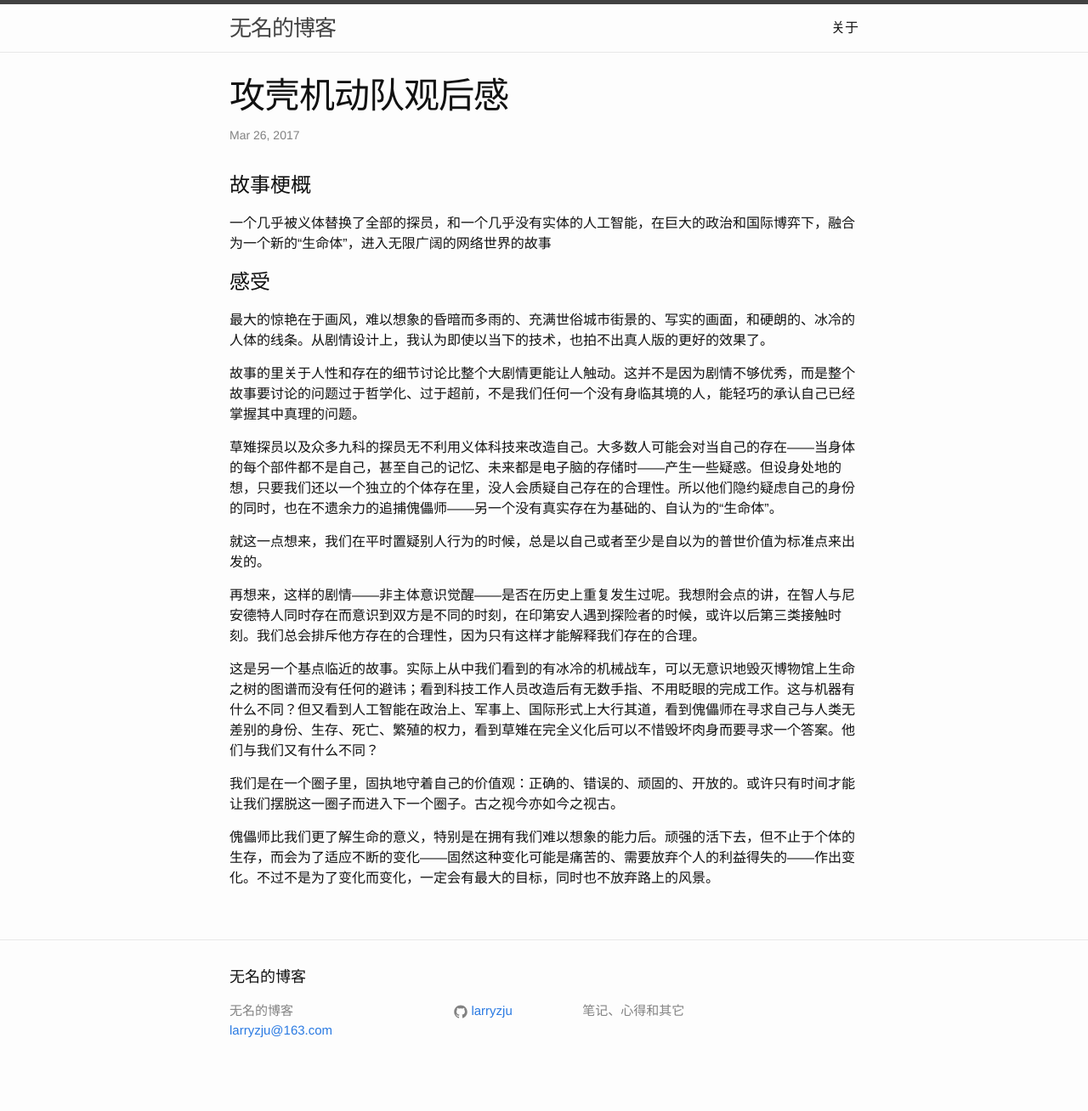
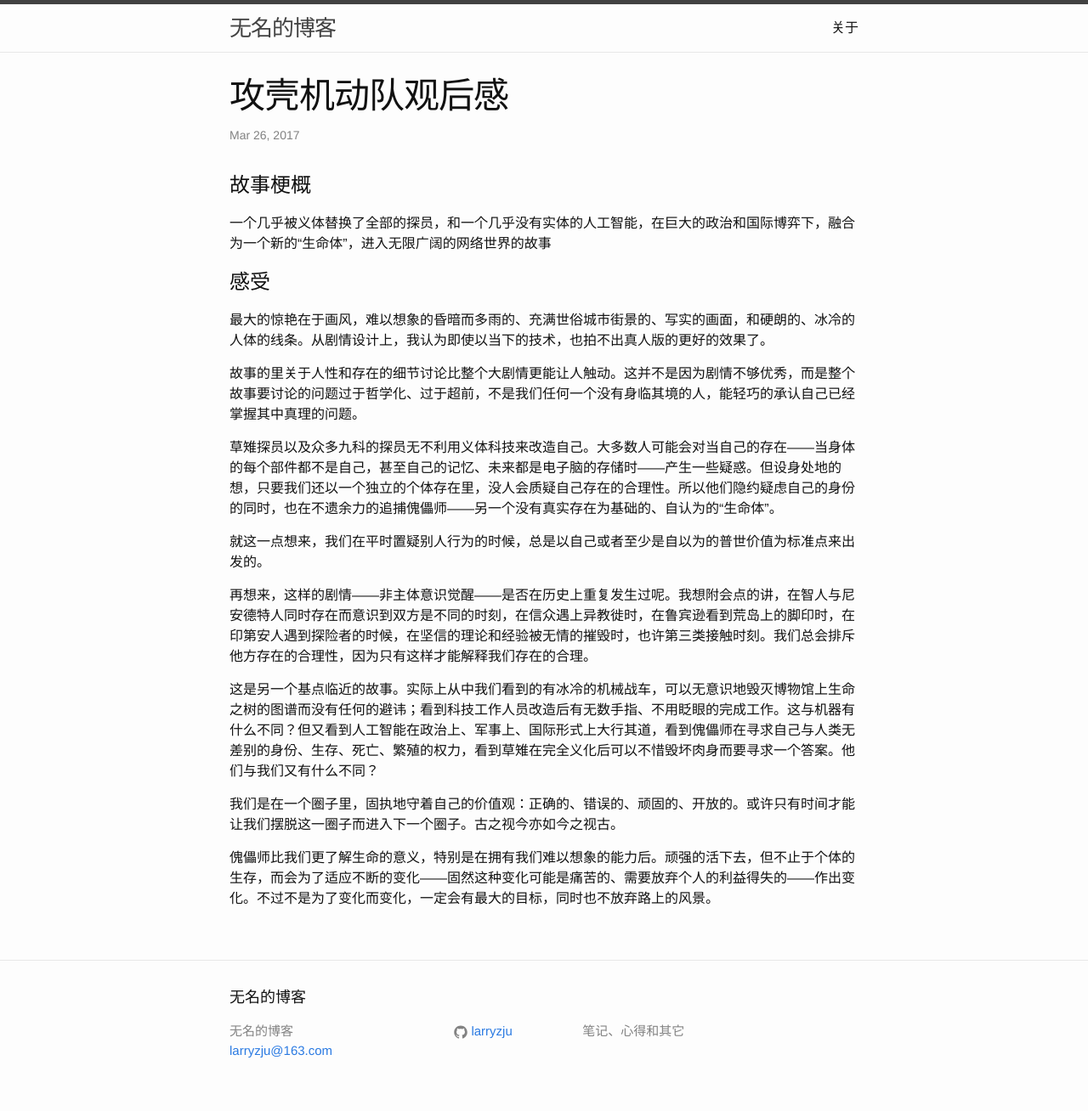
Before and after one commit to larryzju/larryzju.github.io, a Jekyll site: the page built from _posts/2017-03-26-攻壳机动队.md, in a window 1280 px wide. Shown: the whole page at 85% size. Built offline with Jekyll 4.4.1, drawn with Linux system fonts in a browser that asks for light colours; before the commit the page ends 1284 px from its top, so only the background shows below that.

Commit message:
更新感受

```diff
--- a/_posts/2017-03-26-攻壳机动队.md
+++ b/_posts/2017-03-26-攻壳机动队.md
@@ -18,7 +18,7 @@ tag: 观后感
 
 就这一点想来，我们在平时置疑别人行为的时候，总是以自己或者至少是自以为的普世价值为标准点来出发的。
 
-再想来，这样的剧情——非主体意识觉醒——是否在历史上重复发生过呢。我想附会点的讲，在智人与尼安德特人同时存在而意识到双方是不同的时刻，在印第安人遇到探险者的时候，或许以后第三类接触时刻。我们总会排斥他方存在的合理性，因为只有这样才能解释我们存在的合理。
+再想来，这样的剧情——非主体意识觉醒——是否在历史上重复发生过呢。我想附会点的讲，在智人与尼安德特人同时存在而意识到双方是不同的时刻，在信众遇上异教徙时，在鲁宾逊看到荒岛上的脚印时，在印第安人遇到探险者的时候，在坚信的理论和经验被无情的摧毁时，也许第三类接触时刻。我们总会排斥他方存在的合理性，因为只有这样才能解释我们存在的合理。
 
 这是另一个基点临近的故事。实际上从中我们看到的有冰冷的机械战车，可以无意识地毁灭博物馆上生命之树的图谱而没有任何的避讳；看到科技工作人员改造后有无数手指、不用眨眼的完成工作。这与机器有什么不同？但又看到人工智能在政治上、军事上、国际形式上大行其道，看到傀儡师在寻求自己与人类无差别的身份、生存、死亡、繁殖的权力，看到草雉在完全义化后可以不惜毁坏肉身而要寻求一个答案。他们与我们又有什么不同？
 
```
